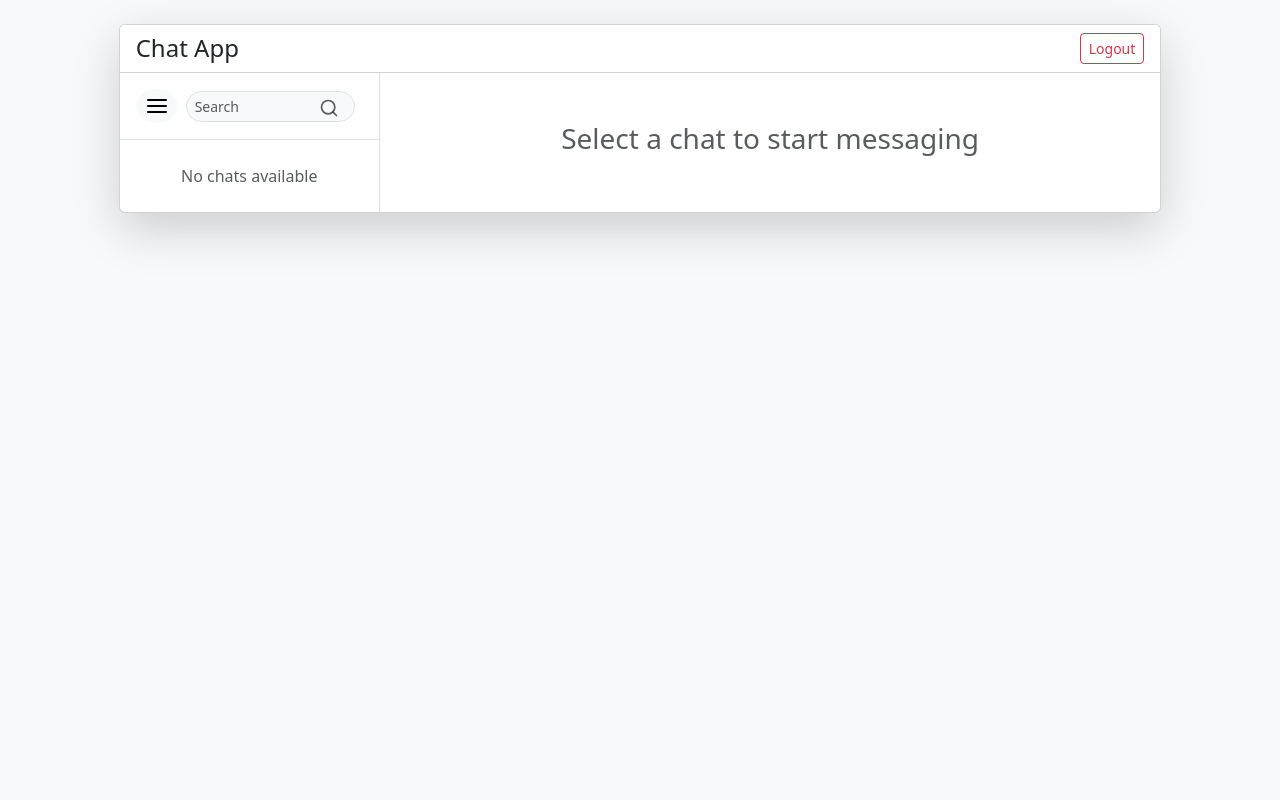
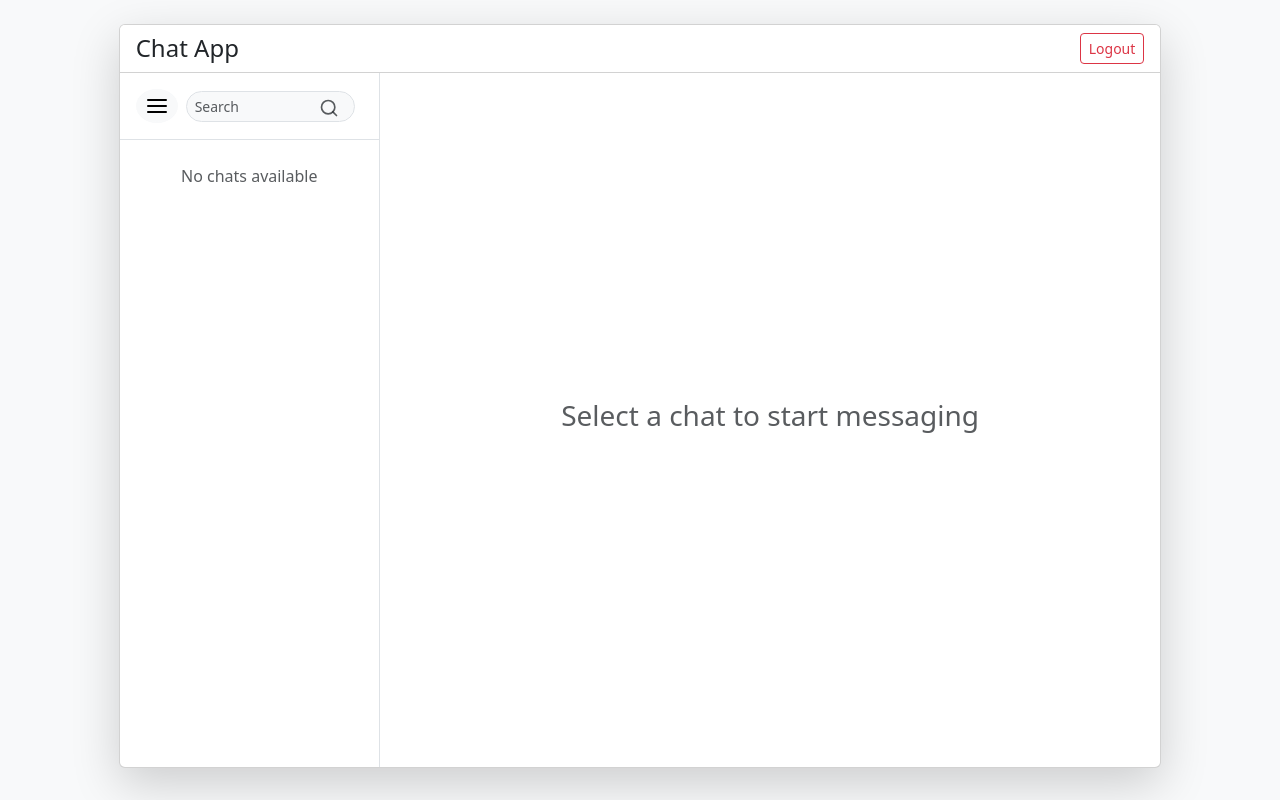
Before and after one commit to mehroj-r/chat-app-frontend, a React (Create React App) app: page / in a window 1280 px wide. Built offline with nearby package versions, Linux system fonts and the light colour scheme; no server answers; sample sign-in values are in the browser's storage.

Commit message:
Added scroll view for messages list view

```diff
--- a/src/ChatApp.js
+++ b/src/ChatApp.js
@@ -1,6 +1,4 @@
 import React, { useState, useEffect } from 'react';
-// Remove this line since you'll get it from props
-// import { useNavigate } from 'react-router-dom';
 import ChatList from './components/ChatList';
 import ChatHeader from './components/ChatHeader';
 import MessageList from './components/MessageList';
@@ -10,8 +8,6 @@ import axios from 'axios';
 
 const ChatApp = () => {
     const { user, logout } = useAuth();
-    // Replace useNavigate hook with a prop or with proper context
-    // const navigate = useNavigate();
     const [chatList, setChatList] = useState([]);
     const [messages, setMessages] = useState([]);
     const [activeChat, setActiveChat] = useState(null);
@@ -117,7 +113,7 @@ const ChatApp = () => {
         <div className="container-fluid bg-light py-4 min-vh-100">
             <div className="row justify-content-center">
                 <div className="col-12 col-lg-10">
-                    <div className="card shadow-lg">
+                    <div className="card shadow-lg" style={{ height: 'calc(100vh - 56px)' }}>
                         <div className="card-header bg-white d-flex justify-content-between align-items-center py-2">
                             <h4 className="mb-0">Chat App</h4>
                             <div className="d-flex align-items-center">
@@ -134,10 +130,10 @@ const ChatApp = () => {
                                 </button>
                             </div>
                         </div>
-                        <div className="card-body p-0">
-                            <div className="row g-0">
+                        <div className="card-body p-0" style={{ height: 'calc(100% - 56px)', overflow: 'hidden' }}>
+                            <div className="row g-0 h-100">
                                 {/* Chat List Sidebar */}
-                                <div className="col-md-4 col-lg-3 border-end">
+                                <div className="col-md-4 col-lg-3 border-end h-100" style={{ overflowY: 'auto' }}>
                                     <ChatList
                                         chats={chatList}
                                         activeChat={activeChat}
@@ -147,7 +143,7 @@ const ChatApp = () => {
                                 </div>
 
                                 {/* Chat Area */}
-                                <div className="col-md-8 col-lg-9 d-flex flex-column">
+                                <div className="col-md-8 col-lg-9 d-flex flex-column h-100">
                                     {activeChat && (
                                         <>
                                             <ChatHeader chat={activeChat} currentUser={user} />
--- a/src/components/MessageList.js
+++ b/src/components/MessageList.js
@@ -69,7 +69,9 @@ const MessageList = ({ messages, currentUser }) => {
                 backgroundSize: "cover",
                 backgroundPosition: "center",
                 backgroundRepeat: "no-repeat",
-                minHeight: '300px'
+                height: 'calc(100vh - 170px)', // Fixed height calculation
+                maxHeight: 'calc(100vh - 170px)', // Ensure it doesn't grow beyond this height
+                overflowY: 'auto' // Enable vertical scrolling
             }}
         >
             {messageGroups.map((group) => (
```
